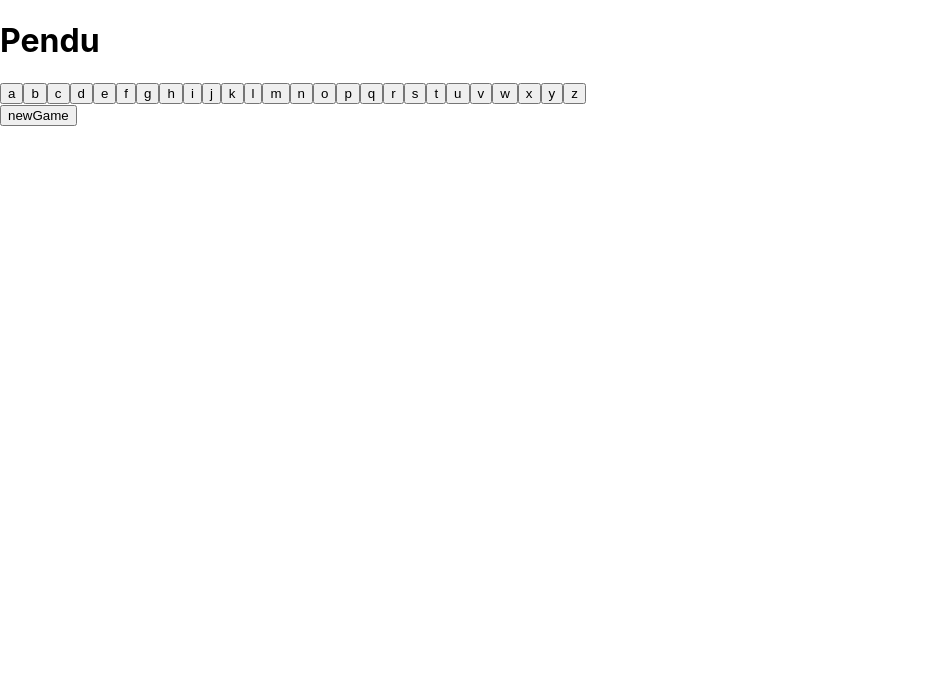
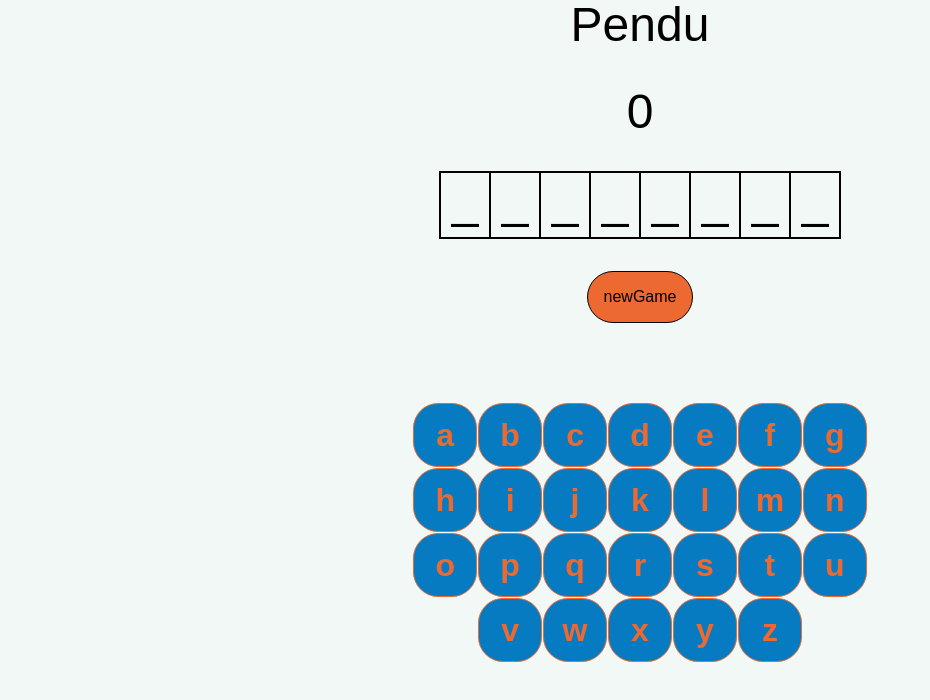
Before and after one commit to esiomlink/Training-jeux-du-pendu, a React (Create React App) app in the folder pendu/: page / in a window 1280 px wide. Shown: the top 700 px of the page, without its empty margins (0-930 px from the left). Built offline with nearby package versions, Linux system fonts and the light colour scheme.

Commit message:
final version

```diff
--- a/pendu/src/App.css
+++ b/pendu/src/App.css
@@ -1,38 +1,5 @@
-.App {
-  text-align: center;
+#game {
+  width: 100%;
+  height: 100vh;
+  background-color: rgb(241, 248, 246);
 }
-
-.App-logo {
-  height: 40vmin;
-  pointer-events: none;
-}
-
-@media (prefers-reduced-motion: no-preference) {
-  .App-logo {
-    animation: App-logo-spin infinite 20s linear;
-  }
-}
-
-.App-header {
-  background-color: #282c34;
-  min-height: 100vh;
-  display: flex;
-  flex-direction: column;
-  align-items: center;
-  justify-content: center;
-  font-size: calc(10px + 2vmin);
-  color: white;
-}
-
-.App-link {
-  color: #61dafb;
-}
-
-@keyframes App-logo-spin {
-  from {
-    transform: rotate(0deg);
-  }
-  to {
-    transform: rotate(360deg);
-  }
-}
--- a/pendu/src/App.js
+++ b/pendu/src/App.js
@@ -1,48 +1,91 @@
-import React from 'react';
 import './App.css';
-import Keyboard from './Components/Keyboard';
+import GameWindow from './Components/GameWindow';
+
+import { useState } from 'react';
 
 const App = () => {
-  const words = ['wordpress', 'gare', 'train'];
-  const [word, setWord] = React.useState('');
+  const [word, setWord] = useState('superman');
 
-  const [alphabet, setAlphabet] = React.useState([
-    { letter: 'a', inWord: false },
-    { letter: 'b', inWord: false },
-    { letter: 'c', inWord: false },
-    { letter: 'd', inWord: false },
-    { letter: 'e', inWord: false },
-    { letter: 'f', inWord: false },
-    { letter: 'g', inWord: false },
-    { letter: 'h', inWord: false },
-    { letter: 'i', inWord: false },
-    { letter: 'j', inWord: false },
-    { letter: 'k', inWord: false },
-    { letter: 'l', inWord: false },
-    { letter: 'm', inWord: false },
-    { letter: 'n', inWord: false },
-    { letter: 'o', inWord: false },
-    { letter: 'p', inWord: false },
-    { letter: 'q', inWord: false },
-    { letter: 'r', inWord: false },
-    { letter: 's', inWord: false },
-    { letter: 't', inWord: false },
-    { letter: 'u', inWord: false },
-    { letter: 'v', inWord: false },
-    { letter: 'w', inWord: false },
-    { letter: 'x', inWord: false },
-    { letter: 'y', inWord: false },
-    { letter: 'z', inWord: false },
+  const [count, setCount] = useState(0);
+  const [alphabet, setAlphabet] = useState([
+    { letter: 'a', value: 'a', inWord: false, show: false },
+    { letter: 'b', value: 'b', inWord: false, show: false },
+    { letter: 'c', value: 'c', inWord: false, show: false },
+    { letter: 'd', value: 'd', inWord: false, show: false },
+    { letter: 'e', value: 'e', inWord: false, show: false },
+    { letter: 'f', value: 'f', inWord: false, show: false },
+    { letter: 'g', value: 'g', inWord: false, show: false },
+    { letter: 'h', value: 'h', inWord: false, show: false },
+    { letter: 'i', value: 'i', inWord: false, show: false },
+    { letter: 'j', value: 'j', inWord: false, show: false },
+    { letter: 'k', value: 'k', inWord: false, show: false },
+    { letter: 'l', value: 'l', inWord: false, show: false },
+    { letter: 'm', value: 'm', inWord: false, show: false },
+    { letter: 'n', value: 'n', inWord: false, show: false },
+    { letter: 'o', value: 'o', inWord: false, show: false },
+    { letter: 'p', value: 'p', inWord: false, show: false },
+    { letter: 'q', value: 'q', inWord: false, show: false },
+    { letter: 'r', value: 'r', inWord: false, show: false },
+    { letter: 's', value: 's', inWord: false, show: false },
+    { letter: 't', value: 't', inWord: false, show: false },
+    { letter: 'u', value: 'u', inWord: false, show: false },
+    { letter: 'v', value: 'v', inWord: false, show: false },
+    { letter: 'w', value: 'w', inWord: false, show: false },
+    { letter: 'x', value: 'x', inWord: false, show: false },
+    { letter: 'y', value: 'y', inWord: false, show: false },
+    { letter: 'z', value: 'z', inWord: false, show: false },
   ]);
+
+  function findLetterInWord() {
+    alphabet.forEach((object, index) => {
+      const newAlphabet = [...alphabet];
+      word.includes(newAlphabet[index].letter)
+        ? (newAlphabet[index].inWord = true)
+        : (newAlphabet[index].inWord = false);
+      setAlphabet(newAlphabet);
+    });
+  }
+  function handleClick(index) {
+    const newAlphabet = [...alphabet];
+    newAlphabet[index].letter = '_';
+    setAlphabet(newAlphabet);
+    newAlphabet[index].inWord === true
+      ? (newAlphabet[index].show = true)
+      : (newAlphabet[index].show = false);
+
+    setCount(count + 1);
+  }
+
+  const letters = word.split('');
+
+  const notFoundLetter = letters.map((letter) => (letter = '_'));
+
+  const findObject = alphabet.filter(
+    (letter) => letter.show && letters.includes(letter.value)
+  );
+
+  const findLetter = findObject.map((e) => e.value);
+  const showLetter = notFoundLetter;
+  for (let i = 0; i < letters.length; i++) {
+    for (let j = 0; j < findLetter.length; j++) {
+      if (letters[i] === findLetter[j]) {
+        showLetter[i] = findLetter[j];
+      }
+    }
+  }
 
   return (
     <div id='game'>
-      <h1>Pendu</h1>
-      <div>{word}</div>
-      <Keyboard alphabet={alphabet} setAlphabet={setAlphabet} />
-      <button className='game' onClick={() => setWord(words[1])}>
-        newGame
-      </button>
+      <GameWindow
+        handleClick={handleClick}
+        showLetter={showLetter}
+        alphabet={alphabet}
+        setAlphabet={setAlphabet}
+        count={count}
+        setCount={setCount}
+        word={word}
+        findLetterInWord={findLetterInWord}
+      />
     </div>
   );
 };
--- /dev/null
+++ b/pendu/src/Components/GameWindow.jsx
@@ -0,0 +1,36 @@
+import Letter from './Letter';
+import Keyboard from './Keyboard';
+import NewGame from './NewGame';
+import './style/GameWindow.css';
+
+const GameWindow = (props) => {
+  const {
+    handleClick,
+    count,
+    showLetter,
+    word,
+    setCount,
+    setAlphabet,
+    alphabet,
+    findLetterInWord,
+  } = props;
+
+  return (
+    <section className='window-container'>
+      <h1>Pendu</h1>
+      <h1>{count}</h1>
+      <Letter showLetter={showLetter} />
+      <NewGame findLetterInWord={findLetterInWord} />
+      <Keyboard
+        handleClick={handleClick}
+        alphabet={alphabet}
+        setAlphabet={setAlphabet}
+        count={count}
+        setCount={setCount}
+        word={word}
+      />
+    </section>
+  );
+};
+
+export default GameWindow;
--- a/pendu/src/Components/Keyboard.jsx
+++ b/pendu/src/Components/Keyboard.jsx
@@ -1,26 +1,18 @@
-import React from 'react';
-
+import './style/Keyboard.css';
 const Keyboard = (props) => {
-  const { alphabet, setAlphabet } = props;
-  function handleClick (index){
-
-    const newAlphabet = [...alphabet];
-          newAlphabet[index].letter = '#'
-          setAlphabet(newAlphabet)
-  }
+  const { alphabet, handleClick } = props;
 
   return (
-    <div>
-      {alphabet.map((letter, key) => {
+    <section className='keyboard-container'>
+      {alphabet.map((letter, index) => {
         return (
-          <button
-            onClick={()=>handleClick(key)}
-          >
+          <button onClick={() => handleClick(index)}>
             {letter.letter}
+            {letter.inWord}
           </button>
         );
       })}
-    </div>
+    </section>
   );
 };
 
--- /dev/null
+++ b/pendu/src/Components/Letter.jsx
@@ -0,0 +1,14 @@
+import './style/Letter.css';
+const Letter = ({ showLetter }) => {
+  return (
+    <section className='find-word'>
+      {showLetter.map((letter) => (
+        <div className='letter'>
+          <h1>{letter}</h1>
+        </div>
+      ))}
+    </section>
+  );
+};
+
+export default Letter;
--- /dev/null
+++ b/pendu/src/Components/NewGame.jsx
@@ -0,0 +1,12 @@
+import './style/NewGame.css';
+const NewGame = ({ findLetterInWord }) => {
+  return (
+    <section className='new-game-container'>
+      <button className='btn-game' onClick={() => findLetterInWord()}>
+        newGame
+      </button>
+    </section>
+  );
+};
+
+export default NewGame;
--- /dev/null
+++ b/pendu/src/Components/style/GameWindow.css
@@ -0,0 +1,26 @@
+*{
+  margin: 0;
+  padding: 0;
+  border: 0;
+  font-family: sans-serif;
+  font-size: 1em;
+  font-weight: normal;
+  font-style: normal;
+  text-decoration: none;
+}
+
+.window-container {
+  width: 75%;
+  height: 70vh;
+  display: flex;
+  margin: 0 auto;
+  flex-direction: column;
+  align-items: center;
+  justify-content: center;
+}
+.window-container h1 {
+  font-size: 1rem;
+  margin-bottom: 2rem;
+  font-size: 3rem;
+
+}
--- /dev/null
+++ b/pendu/src/Components/style/Keyboard.css
@@ -0,0 +1,25 @@
+.keyboard-container{
+  max-width: 30rem;
+  height: 10rem;
+  border: 1ps solid;
+  display: flex;
+  flex-wrap: wrap;
+  align-items: center;
+  justify-content: center;
+  margin-top: 5rem;
+
+}
+.keyboard-container button{
+  border: 1px solid;
+  margin:0.03rem;
+  border-radius: 25px;
+ outline:none;
+  width: 4rem;
+  height: 4rem;
+  color: #EC6A32;
+  font-weight: bold;
+  font-size: 2rem;
+  background-color: #067BC2;
+  cursor: pointer;
+
+}
--- /dev/null
+++ b/pendu/src/Components/style/Letter.css
@@ -0,0 +1,13 @@
+.find-word{
+  display: flex;
+  border: 1px solid;
+  justify-content: center;
+
+}
+.letter{
+  border: 1px solid;
+  width: 3rem;
+  height: 3rem;
+  text-align: center;
+  padding-bottom: 1rem;
+}
--- /dev/null
+++ b/pendu/src/Components/style/NewGame.css
@@ -0,0 +1,13 @@
+.new-game-container{
+margin-top: 2rem;
+}
+
+
+
+.btn-game{
+  border: 1px solid;
+  padding: 1rem;
+  border-radius: 9999px;
+  background-color: #EC6A32;
+  cursor: pointer;
+}
```
